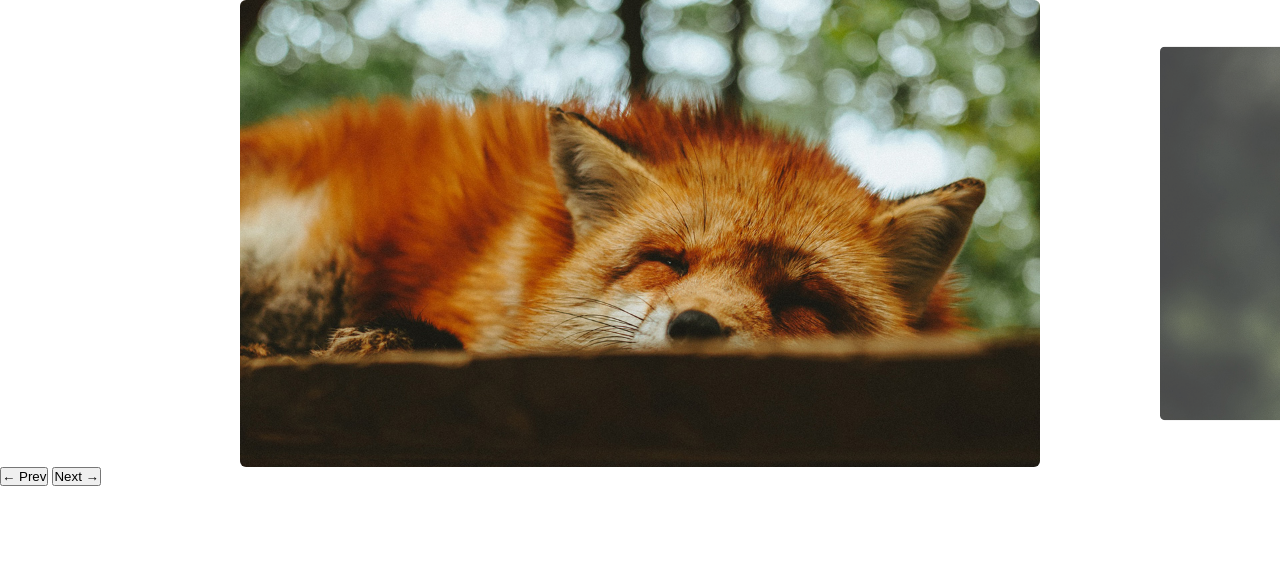
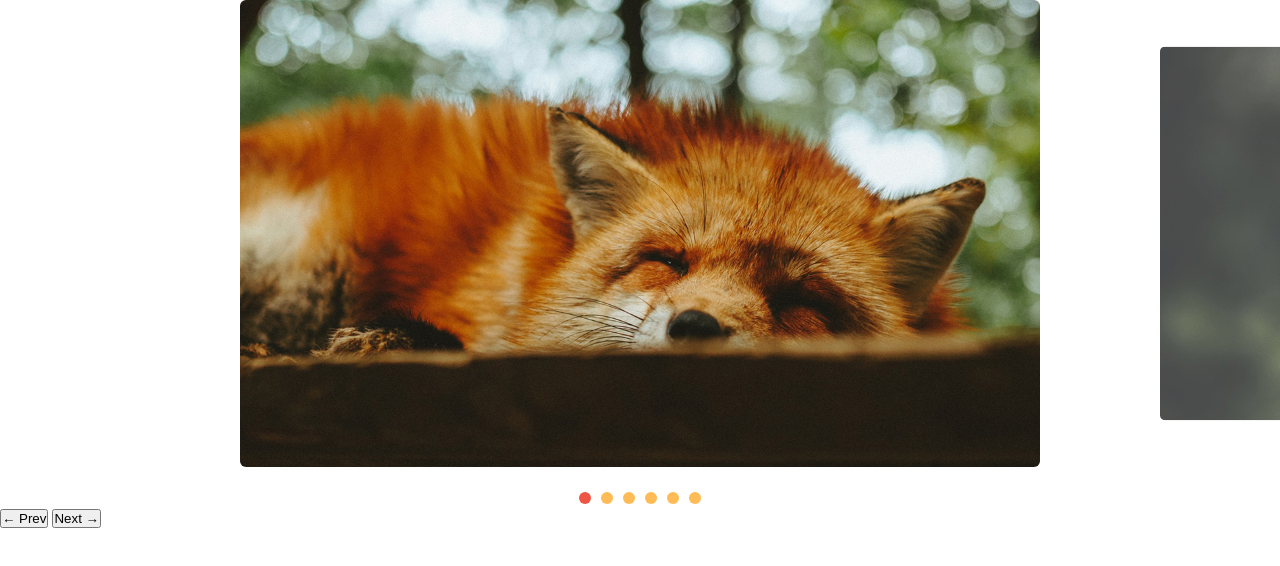
Before and after one commit to PedroXz14/slide, a plain HTML site: page index.html in a window 1280 px wide. Drawn offline with Linux system fonts and the light colour scheme.

Commit message:
Adicionado paginação por slide

```diff
--- a/css/style.css
+++ b/css/style.css
@@ -41,3 +41,23 @@ img {
   opacity: 1;
   transform: scale(1);
 }
+
+[data-control="slide"] {
+  display: flex;
+  justify-content: center;
+  margin-top: 20px;
+}
+
+[data-control="slide"] li a {
+  display: block;
+  width: 12px;
+  height: 12px;
+  margin: 5px;
+  background: #ffbb55;
+  border-radius: 50%;
+}
+
+[data-control="slide"] li.active a,
+[data-control="slide"] li a:hover {
+  background: #ee5544;
+}
--- a/js/script.js
+++ b/js/script.js
@@ -3,3 +3,4 @@ import { SlideNav } from "./slide.js";
 const slide = new SlideNav(".slide", ".wrapper");
 slide.init();
 slide.addArrow(".prev", ".next");
+slide.addControl();
--- a/js/slide.js
+++ b/js/slide.js
@@ -5,6 +5,7 @@ export class Slide {
     this.slide = document.querySelector(slide);
     this.wrapper = document.querySelector(wrapper);
     this.distance = { startX: 0, finalPosition: 0, movement: 0 };
+    this.changeEvent = new Event("changeEvent");
   }
 
   transition(active) {
@@ -80,6 +81,7 @@ export class Slide {
     this.slidesIndexNav(index);
     this.distance.finalPosition = activeSlide.position;
     this.changeActiveClass();
+    this.wrapper.dispatchEvent(this.changeEvent);
   }
 
   addSlideEvents() {
@@ -139,6 +141,11 @@ export class Slide {
 }
 
 export class SlideNav extends Slide {
+  constructor(...args) {
+    super(...args);
+    this.bindControlEvents();
+  }
+
   addArrow(prev, next) {
     this.prevElement = document.querySelector(prev);
     this.nextElement = document.querySelector(next);
@@ -149,4 +156,41 @@ export class SlideNav extends Slide {
     this.prevElement.addEventListener("click", this.prevSlide);
     this.nextElement.addEventListener("click", this.nextSlide);
   }
+
+  createControl() {
+    const control = document.createElement("ul");
+    control.dataset.control = "slide";
+
+    this.slideArray.forEach((item, index) => {
+      control.innerHTML += `<li><a href="#slide${index + 1}"></a></li>`;
+    });
+
+    this.wrapper.appendChild(control);
+    return control;
+  }
+
+  eventControl(item, index) {
+    item.addEventListener("click", (event) => {
+      event.preventDefault();
+      this.changeSlide(index);
+    });
+    this.wrapper.addEventListener("changeEvent", this.activeControlItem);
+  }
+
+  activeControlItem() {
+    this.controlArray.forEach((item) => item.classList.remove("active"));
+    this.controlArray[this.index.active].classList.add("active");
+  }
+
+  addControl() {
+    this.control = this.createControl();
+    this.controlArray = [...this.control.children];
+    this.activeControlItem();
+    this.controlArray.forEach(this.eventControl);
+  }
+
+  bindControlEvents() {
+    this.eventControl = this.eventControl.bind(this);
+    this.activeControlItem = this.activeControlItem.bind(this);
+  }
 }
```
